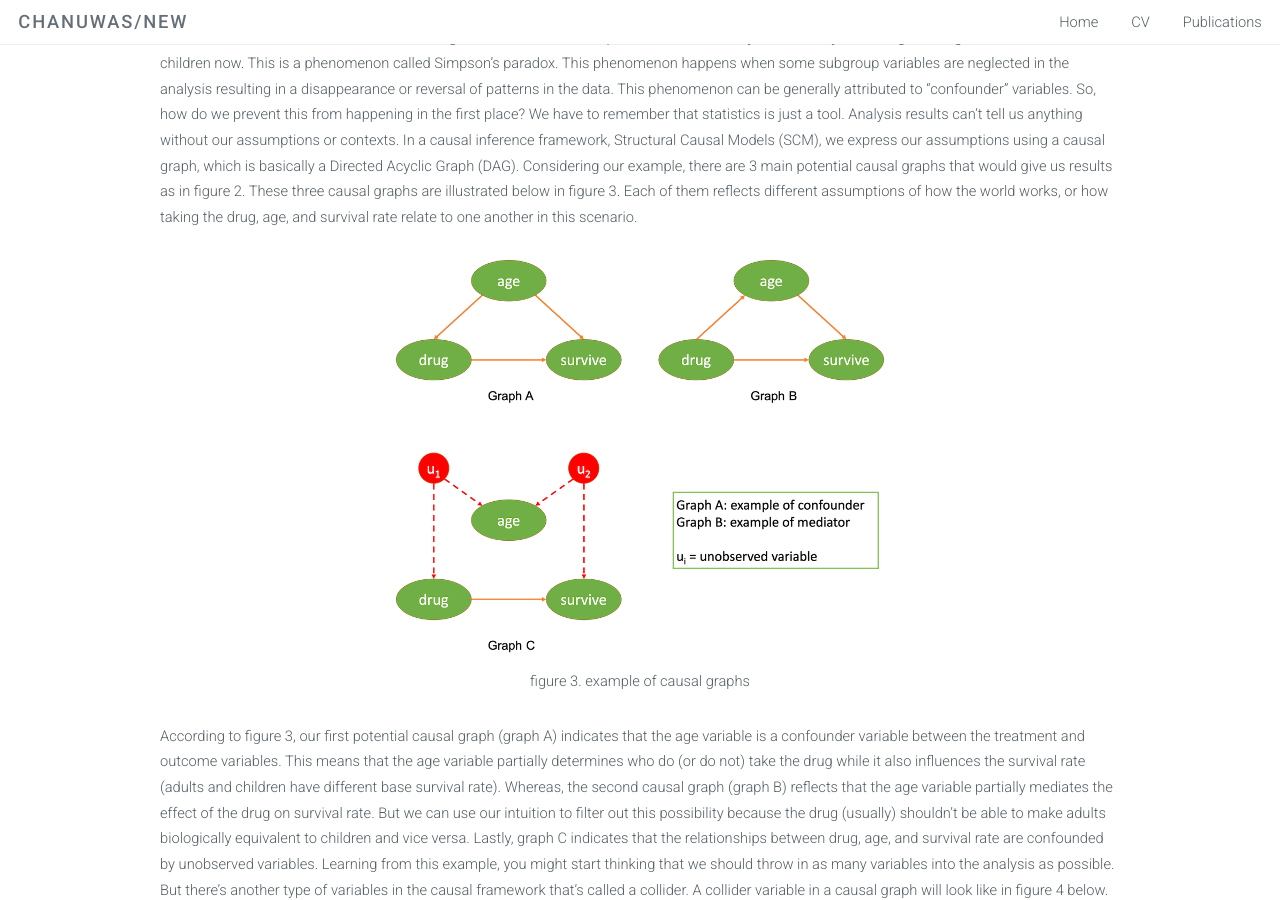
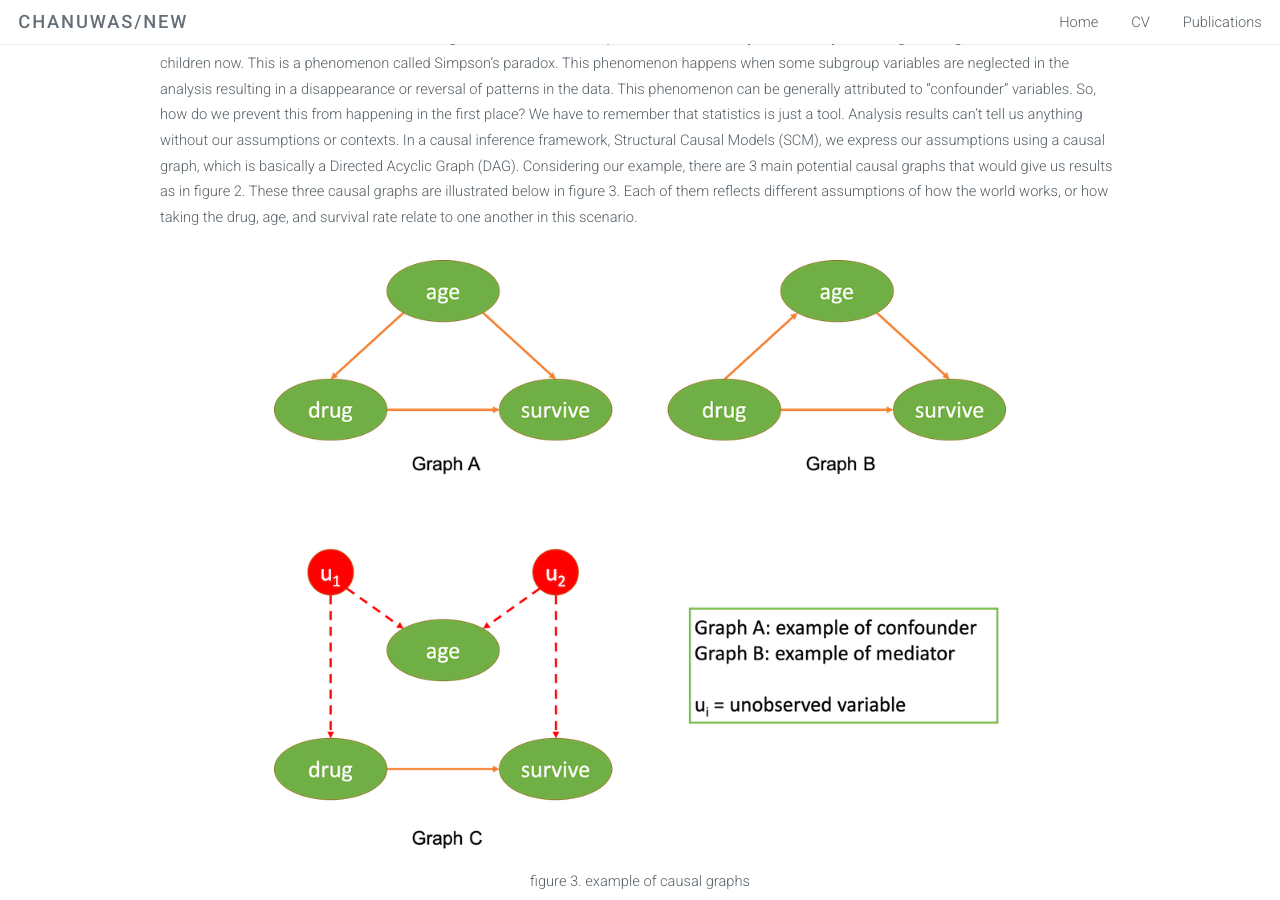
Before and after one commit to chasnew/chasnew.github.io, a Jekyll site: the page built from _posts/2019-09-01-ci101.markdown, in a window 1280 px wide and 900 px high, scrolled down 1715 px. Built offline with Jekyll 4.4.1, drawn with Linux system fonts in a browser that asks for light colours.

Commit message:
resize images

```diff
--- a/_posts/2019-09-01-ci101.markdown
+++ b/_posts/2019-09-01-ci101.markdown
@@ -30,7 +30,7 @@
 From what we can notice from the tables in figure 2, it seems that the patients are more likely to survive by not taking the drug for both adults and children now. This is a phenomenon called Simpson’s paradox. This phenomenon happens when some subgroup variables are neglected in the analysis resulting in a disappearance or reversal of patterns in the data. This phenomenon can be generally attributed to “confounder” variables. So, how do we prevent this from happening in the first place? We have to remember that statistics is just a tool. Analysis results can’t tell us anything without our assumptions or contexts. In a causal inference framework, Structural Causal Models (SCM), we express our assumptions using a causal graph, which is basically a Directed Acyclic Graph (DAG). Considering our example, there are 3 main potential causal graphs that would give us results as in figure 2. These three causal graphs are illustrated below in figure 3. Each of them reflects different assumptions of how the world works, or how taking the drug, age, and survival rate relate to one another in this scenario.
 
 <p align="center">
-<img src="{{ site.baseurl }}/images/ci101/causal_graphs.png" height="400" width=auto><br>
+<img src="{{ site.baseurl }}/images/ci101/causal_graphs.png" height="600" width=auto><br>
 figure 3. example of causal graphs
 </p>
 
@@ -53,7 +53,7 @@
 According to Judea’s causal hierarchy, there are 3 levels of causal questions we can ask, including association, intervention, and counterfactual. This model is described as a hierarchy because if you have access to information at the higher levels, it’s implied that you can answer the queries at the lower levels as well. The lowest level of this hierarchy is association that includes correlational analyses and most predictive models (Pearl, 2019).
 
 <p align="center">
-<img src="{{ site.baseurl }}/images/ci101/CI_engine.png" class="fit image"><br>
+<img src="{{ site.baseurl }}/images/ci101/CI_engine.png" height="600" width=auto><br>
 figure 6. causal inference engine in Structural Causal Model
 </p>
 
```
